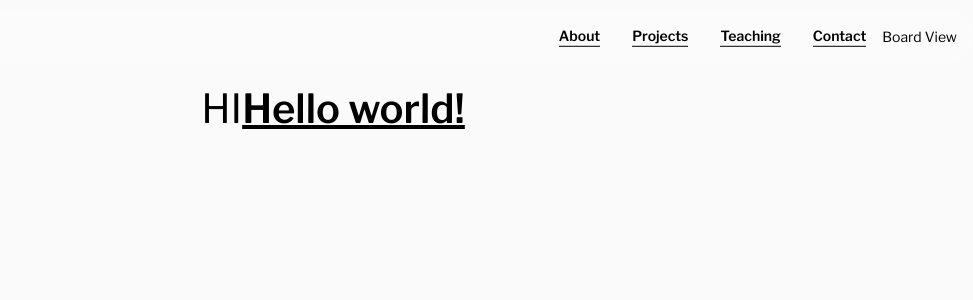
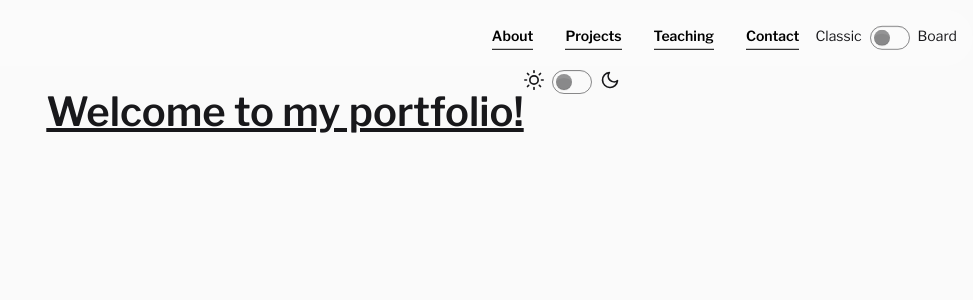
Before and after one commit to llllkatjallll/portfolio, a SvelteKit app in the folder development/Portfolio-Web/portfolio/: page / in a window 1280 px wide. Shown: the top 300 px of the page, without its empty margins (307-1280 px from the left). Built offline with nearby package versions, Linux system fonts and the light colour scheme.

Commit message:
switch between modes

```diff
--- a/development/Portfolio-Web/portfolio/package.json
+++ b/development/Portfolio-Web/portfolio/package.json
@@ -24,6 +24,7 @@
     "@sveltejs/kit": "^2.5.27",
     "@sveltejs/vite-plugin-svelte": "^4.0.0",
     "@types/three": "0.169.0",
+    "daisyui": "^5.4.2",
     "dotenv": "^16.4.7",
     "glob": "^10.2.5",
     "mdsvex": "^0.11.0",
--- a/development/Portfolio-Web/portfolio/src/global.css
+++ b/development/Portfolio-Web/portfolio/src/global.css
@@ -1,5 +1,6 @@
 @import url('https://fonts.googleapis.com/css2?family=Libre+Franklin:wght@200;400;600&display=swap');
 @import "tailwindcss";
+@plugin "daisyui";
 
 body {
     font-family: "SF Pro Display", "SF Pro Icons", "Helvetica Neue",
--- a/development/Portfolio-Web/portfolio/src/lib/data/projects.js
+++ b/development/Portfolio-Web/portfolio/src/lib/data/projects.js
@@ -45,7 +45,7 @@
       {
         type: 'hero', data: {
           content: "In Arm's Reach",
-          img: '/images/projects/project-3/heroimage.webp', // Example image path for the hero block
+          img: '/images/projects/project-3/iceberg.gif', // Example image path for the hero block
           description: 'MIT Hackathon Winner', // Example description for the hero block
           date: '2025-01-15' // Example date for the hero block
         }
--- a/development/Portfolio-Web/portfolio/src/routes/+layout.svelte
+++ b/development/Portfolio-Web/portfolio/src/routes/+layout.svelte
@@ -1,42 +1,48 @@
 <script lang="ts">
   import "../global.css";
-  import { base } from "$app/paths";
   import { goto } from "$app/navigation";
+  import { page } from "$app/stores";
+
   interface Props {
-    children?: import('svelte').Snippet;
+    children?: import("svelte").Snippet;
   }
 
   let { children }: Props = $props();
 
   // State to toggle between classic and board view
   let isBoardView = $state(false);
-  let currentRoute = "/";
+
+
+
+
   function toggleView() {
-    if (!isBoardView) {
-      currentRoute = window.location.pathname;
-    }
-
-    isBoardView = !isBoardView;
-
+       isBoardView = !isBoardView;
     if (isBoardView) {
-      goto(`${base}/board`);
+      goto(`/board`);
     } else {
-      goto(`${base}${currentRoute}`);
+      goto(`/projects`);
     }
   }
 </script>
 
 <div class="app">
   <div class="header">
-    <a href="{base}/">About</a>
-    <a href="{base}/projects">Projects</a>
-    <a href="{base}/teaching">Teaching</a>
-    <a href="{base}/contact">Contact</a>
+    <a href="/">About</a>
+    <a href="/projects">Projects</a>
+    <a href="/teaching">Teaching</a>
+    <a href="/contact">Contact</a>
 
-    <!-- Toggle classic/board view -->
-    <button onclick={toggleView}>
-      {isBoardView ? "Classic View" : "Board View"}
-    </button>
+
+    <label class="flex cursor-pointer gap-2">
+      <span class="label-text">Classic</span>
+      <input
+        type="checkbox"
+        value="synthwave"
+        class="toggle theme-controller"
+        onchange={toggleView}
+      />
+      <span class="label-text">Board</span>
+    </label>
   </div>
   <main>
     {@render children?.()}
--- a/development/Portfolio-Web/portfolio/src/routes/+page.svelte
+++ b/development/Portfolio-Web/portfolio/src/routes/+page.svelte
@@ -3,10 +3,40 @@
 </script>
 
 <div class="cols">
-    <h1>HI</h1>
-      <h1 class="text-3xl font-bold underline">
-    Hello world!
+
+      <h1 class="text-3xl font-bold underline ">
+    Welcome to my portfolio!
   </h1>
+
+  <label class="flex cursor-pointer gap-2">
+  <svg
+    xmlns="http://www.w3.org/2000/svg"
+    width="20"
+    height="20"
+    viewBox="0 0 24 24"
+    fill="none"
+    stroke="currentColor"
+    stroke-width="2"
+    stroke-linecap="round"
+    stroke-linejoin="round">
+    <circle cx="12" cy="12" r="5" />
+    <path
+      d="M12 1v2M12 21v2M4.2 4.2l1.4 1.4M18.4 18.4l1.4 1.4M1 12h2M21 12h2M4.2 19.8l1.4-1.4M18.4 5.6l1.4-1.4" />
+  </svg>
+  <input type="checkbox" value="synthwave" class="toggle theme-controller" />
+  <svg
+    xmlns="http://www.w3.org/2000/svg"
+    width="20"
+    height="20"
+    viewBox="0 0 24 24"
+    fill="none"
+    stroke="currentColor"
+    stroke-width="2"
+    stroke-linecap="round"
+    stroke-linejoin="round">
+    <path d="M21 12.79A9 9 0 1 1 11.21 3 7 7 0 0 0 21 12.79z"></path>
+  </svg>
+</label>
    <!--  <NeedleEngine />
 
     <div class="intro">
--- a/development/Portfolio-Web/portfolio/src/routes/board/+page.svelte
+++ b/development/Portfolio-Web/portfolio/src/routes/board/+page.svelte
@@ -50,7 +50,7 @@
   let edges = $state.raw(initialEdges);
 </script>
 
-<SvelteFlow bind:nodes bind:edges fitView {nodeTypes}>
+<SvelteFlow bind:nodes  fitView {nodeTypes}>
   <Background
     patternColor="#dec9e9"
     bgColor="#fafafa"
```
Also changed, not shown: 1 other file (tests, documents, lock files or other folders).
